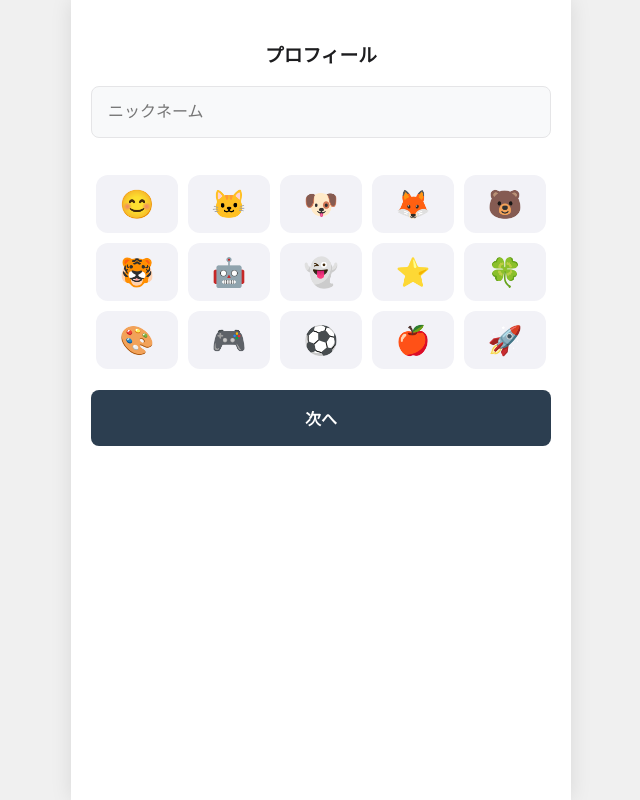
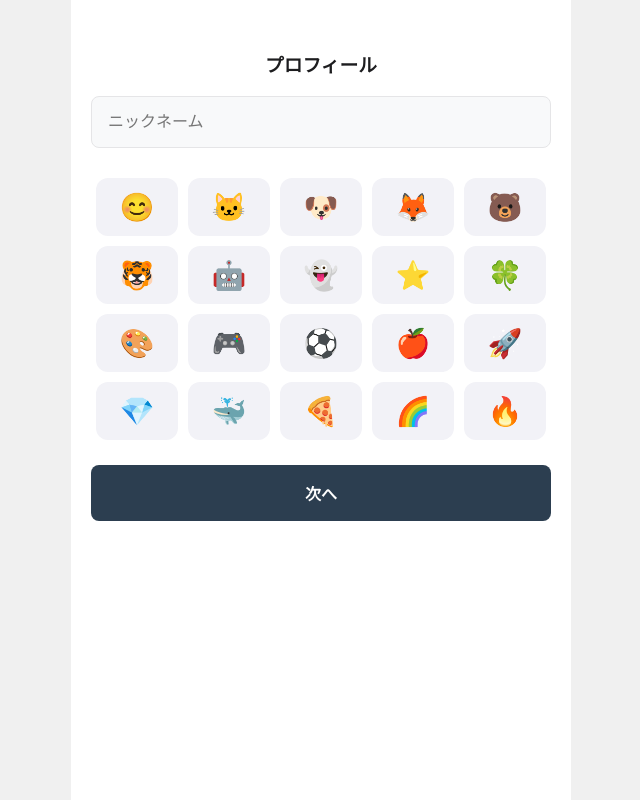
Before and after one commit to kurubou-jp/tg-chat-app, a website: page index.html in a window 1280 px wide. Both pictures are taken after a click on the button "新しく作る". Shown: the whole page, without its empty margins (319-959 px from the left). Drawn offline with nearby package versions, Linux system fonts and the light colour scheme.

Commit message:
Update index.html

```diff
--- a/index.html
+++ b/index.html
@@ -3,7 +3,7 @@
 <head>
     <meta charset="UTF-8">
     <meta name="viewport" content="width=device-width, initial-scale=1.0, maximum-scale=1.0, user-scalable=no, viewport-fit=cover">
-    <title>Chat LINE</title>
+    <title>RAI Chat</title>
     <script src="/socket.io/socket.io.js"></script>
     <style>
         :root {
@@ -14,7 +14,7 @@
             --border: #e5e5e7;
         }
 
-        /* iPadのタッチ操作を安定させる設定 */
+        /* iOSのタッチ操作を最優先に安定させる */
         * {
             touch-action: manipulation;
             -webkit-tap-highlight-color: transparent;
@@ -22,15 +22,13 @@
         }
 
         body {
-            font-family: -apple-system, "Helvetica Neue", Arial, sans-serif;
+            font-family: -apple-system, sans-serif;
             margin: 0;
             background-color: #f0f0f0;
             height: 100vh;
             display: flex;
             justify-content: center;
-            overflow: hidden;
-            position: fixed; /* iOSでのスクロールバグを防止 */
-            width: 100%;
+            overflow: hidden; /* 画面全体の揺れを防止 */
         }
 
         #app {
@@ -40,15 +38,15 @@
             background-color: var(--white);
             display: flex;
             flex-direction: column;
-            box-shadow: 0 0 20px rgba(0,0,0,0.1);
+            position: relative;
         }
 
-        .screen { display: none; padding: 20px; flex-direction: column; height: 100%; }
+        .screen { display: none; padding: 20px; flex-direction: column; height: 100%; overflow-y: auto; }
         .active { display: flex; }
 
-        h2, h3 { text-align: center; color: var(--text-dark); margin-top: 20px; }
+        h2, h3 { text-align: center; color: var(--text-dark); margin-top: 20px; pointer-events: none; }
 
-        /* ★iPadで絶対に反応させるボタン設定★ */
+        /* ボタンの装飾（iOSで絶対に押せるように設定） */
         button {
             padding: 16px;
             border: none;
@@ -56,44 +54,40 @@
             font-size: 16px;
             font-weight: bold;
             cursor: pointer;
-            margin-bottom: 12px;
+            margin-bottom: 15px;
             -webkit-appearance: none;
             display: block;
             width: 100%;
-            position: relative; /* タップ領域を一番前にする */
-            z-index: 10;        /* 画面の裏に隠れるのを防ぐ */
             color: white;
+            position: relative;
+            z-index: 999; /* 他の透明な要素に邪魔されないように一番手前に出す */
         }
 
-        /* 色の指定をCSSに分ける（これで参加ボタンが押せるようになる） */
         .btn-main { background-color: #2c3e50; }
         .btn-sub { background-color: #7f8c8d; }
         .btn-danger { background-color: #e74c3c; padding: 6px 12px; font-size: 12px; margin: 0; width: auto; }
         .btn-send { background-color: #007aff; width: auto; margin-bottom: 0; padding: 0 20px; border-radius: 25px; }
 
-        button:active { opacity: 0.6; transform: scale(0.98); }
+        button:active { opacity: 0.7; }
 
         input {
             padding: 16px;
             border: 1px solid var(--border);
             border-radius: 8px;
             font-size: 16px;
-            margin-bottom: 12px;
+            margin-bottom: 15px;
             background: #f8f9fa;
             width: 100%;
             -webkit-appearance: none;
             position: relative;
-            z-index: 10;
+            z-index: 999;
         }
 
-        /* アイコン選択 */
         .icon-grid {
             display: grid;
             grid-template-columns: repeat(5, 1fr);
             gap: 10px;
-            margin: 20px 0;
-            overflow-y: auto;
-            max-height: 200px;
+            margin: 10px 0 20px 0;
             padding: 5px;
         }
         .icon-item {
@@ -104,12 +98,12 @@
             border-radius: 12px;
             background: #f2f2f7;
             cursor: pointer;
-            z-index: 10;
+            z-index: 999;
             position: relative;
         }
         .icon-item.selected { border: 2px solid #007aff; background: #e1f0ff; }
 
-        /* チャット画面 (LINE風) */
+        /* チャット画面 */
         .chat-header {
             padding: 10px 15px;
             background: #2c3e50;
@@ -118,6 +112,7 @@
             justify-content: space-between;
             align-items: center;
             font-weight: bold;
+            z-index: 1000;
         }
 
         .chat-messages {
@@ -131,7 +126,6 @@
             -webkit-overflow-scrolling: touch;
         }
 
-        /* LINE風吹き出し */
         .msg {
             max-width: 80%;
             padding: 10px 14px;
@@ -151,7 +145,6 @@
             border-top: 1px solid var(--border);
             display: flex;
             gap: 8px;
-            padding-bottom: env(safe-area-inset-bottom, 10px);
         }
         .chat-input-area input { flex: 1; margin-bottom: 0; border-radius: 25px; padding: 10px 15px; }
 
@@ -161,36 +154,36 @@
 
 <div id="app">
     <div id="screen-main" class="screen active">
-        <h2 style="margin-top: 40px;">チャット</h2>
+        <h2 style="margin-top: 50px;">らいのチャット</h2>
         <div style="flex:1; display:flex; flex-direction:column; justify-content:center;">
-            <button type="button" class="btn-main" onclick="goToProfile('create')">新しく作る</button>
-            <button type="button" class="btn-sub" onclick="goToProfile('join')">合言葉で入る</button>
+            <button type="button" class="btn-main" onclick="goToProfile('create')" ontouchend="goToProfile('create'); event.preventDefault();">新しく作る</button>
+            <button type="button" class="btn-sub" onclick="goToProfile('join')" ontouchend="goToProfile('join'); event.preventDefault();">合言葉で入る</button>
         </div>
     </div>
 
     <div id="screen-profile" class="screen">
-        <h3>プロフィール</h3>
+        <h3 style="margin-top: 30px;">プロフィール</h3>
         <input type="text" id="nickname" placeholder="ニックネーム" maxlength="10">
         <div class="icon-grid" id="icon-grid"></div>
-        <button type="button" class="btn-main" onclick="handleProfileNext()">次へ</button>
+        <button type="button" class="btn-main" onclick="handleProfileNext()" ontouchend="handleProfileNext(); event.preventDefault();">次へ</button>
     </div>
 
     <div id="screen-input" class="screen">
-        <h3 id="input-title">ルーム設定</h3>
+        <h3 id="input-title" style="margin-top: 30px;">ルーム設定</h3>
         <input type="text" id="room-id-input" placeholder="合言葉を決めてね">
-        <button type="button" class="btn-main" onclick="handleRoomAction()" id="room-action-btn">決定</button>
-        <button type="button" class="btn-sub" onclick="showScreen('screen-main')">戻る</button>
+        <button type="button" class="btn-main" onclick="handleRoomAction()" ontouchend="handleRoomAction(); event.preventDefault();" id="room-action-btn">決定</button>
+        <button type="button" class="btn-sub" onclick="showScreen('screen-main')" ontouchend="showScreen('screen-main'); event.preventDefault();">戻る</button>
     </div>
 
     <div id="screen-chat" class="screen" style="padding:0">
         <div class="chat-header">
             <span id="chat-room-display">ID: ---</span>
-            <button type="button" class="btn-danger" onclick="exitAction()">終了</button>
+            <button type="button" class="btn-danger" onclick="exitAction()" ontouchend="exitAction(); event.preventDefault();">終了</button>
         </div>
         <div class="chat-messages" id="chat-messages"></div>
         <form class="chat-input-area" onsubmit="sendMessage(); return false;">
             <input type="text" id="message-input" placeholder="メッセージ" autocomplete="off">
-            <button type="submit" class="btn-send">送信</button>
+            <button type="submit" class="btn-send" ontouchend="sendMessage(); event.preventDefault();">送信</button>
         </form>
     </div>
 </div>
@@ -209,12 +202,15 @@
         const div = document.createElement('div');
         div.className = 'icon-item';
         div.innerText = icon;
-        // iPad対応のためonclickを使用
-        div.onclick = function() {
+        // iPad用のタッチ対応
+        const selectIcon = (e) => {
+            if(e) e.preventDefault();
             document.querySelectorAll('.icon-item').forEach(el => el.classList.remove('selected'));
             div.classList.add('selected');
             selectedIcon = icon;
         };
+        div.onclick = selectIcon;
+        div.ontouchend = selectIcon;
         iconGrid.appendChild(div);
     });
 
@@ -275,7 +271,6 @@
             senderId: socket.id
         });
         input.value = '';
-        input.focus();
     }
 
     socket.on('receive-message', (data) => {
```
